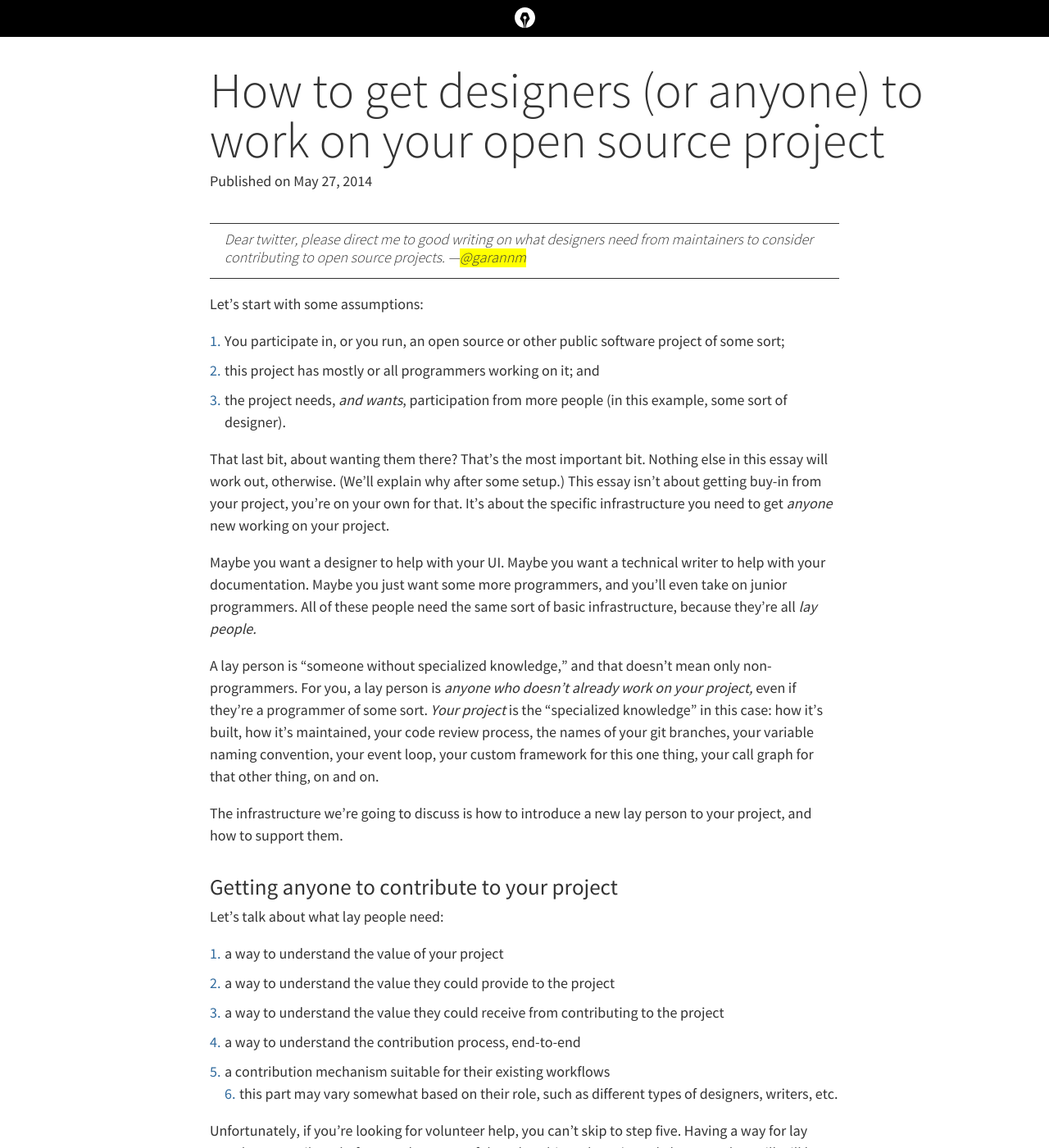
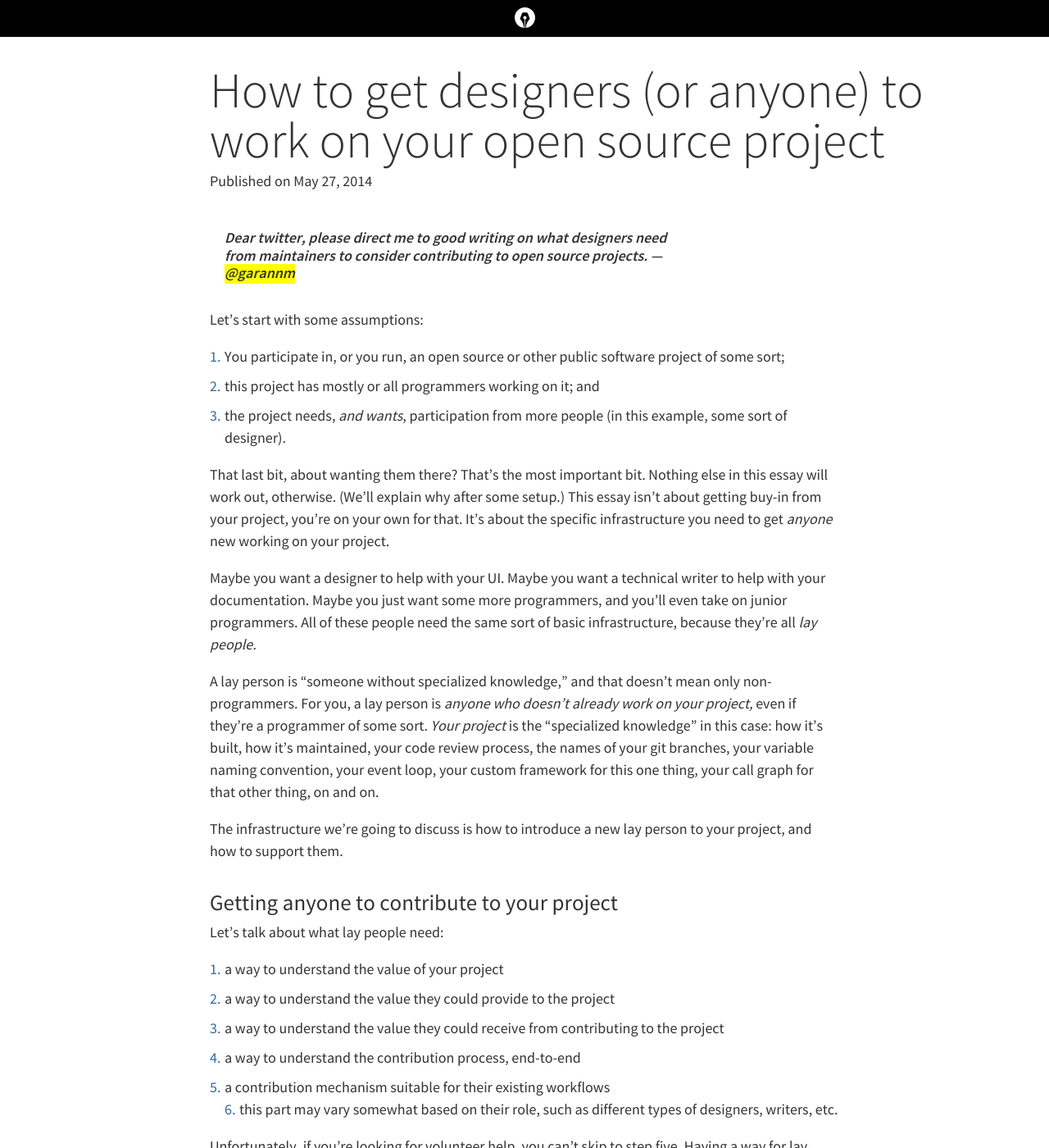
Before and after one commit to DesignOpen/designopen.github.io, a Jekyll site: the page built from blogging_about/_posts/2014-05-27-import-designers.md, in a window 1280 px wide and 1400 px high. Shown: the whole window at 82% size. Built offline with Jekyll 4.4.1, drawn with Linux system fonts in a browser that asks for light colours; comment, search, counter and statistics services are not loaded.

Commit message:
Fixed it so that jekyll will watch the Sass for you

```diff
--- a/_config.yml
+++ b/_config.yml
@@ -5,9 +5,8 @@
 excerpt_separator: <!--more-->
 markdown: kramdown
 sass:
-  style: expanded
-  deploy_style: compressed
-  compile_in_place: true
+  sass_dir: _sass
+  style: compressed
 post:
   template: _post.txt
   extension: md
--- a/css/main.css
+++ /dev/null
@@ -1,351 +0,0 @@
-/* line 2, /Users/terracomma/sites/osd/css/main.scss */
-body {
-  font: normal normal normal 1rem/1.5 'source_sans_pro', sans;
-  margin: 0;
-  font-weight: 400;
-  color: #333;
-}
-
-/* line 8, /Users/terracomma/sites/osd/css/main.scss */
-:not(p) > a {
-  color: #316b9e;
-}
-/* line 10, /Users/terracomma/sites/osd/css/main.scss */
-:not(p) > a:hover {
-  text-decoration: underline;
-}
-
-/* line 15, /Users/terracomma/sites/osd/css/main.scss */
-#globalhead {
-  background: #000;
-  padding: .5rem 0;
-  height: 2.5rem;
-  text-align: center;
-  position: fixed;
-  width: 100%;
-  top: 0;
-  z-index: 10;
-}
-/* line 24, /Users/terracomma/sites/osd/css/main.scss */
-#globalhead a:hover {
-  background: transparent;
-}
-/* line 26, /Users/terracomma/sites/osd/css/main.scss */
-#globalhead a:hover path {
-  fill: #f5f58f;
-}
-
-/* line 31, /Users/terracomma/sites/osd/css/main.scss */
-#globalheadplaceholder {
-  height: 2.5rem;
-}
-
-/* line 34, /Users/terracomma/sites/osd/css/main.scss */
-#globalfoot {
-  background: #000;
-  padding: .5rem 0;
-  text-align: center;
-  width: 100%;
-}
-/* line 39, /Users/terracomma/sites/osd/css/main.scss */
-#globalfoot ul {
-  list-style: none;
-  margin: 0;
-  padding: 0;
-}
-/* line 44, /Users/terracomma/sites/osd/css/main.scss */
-#globalfoot li {
-  display: inline-block;
-  margin: 0 .5rem;
-}
-/* line 48, /Users/terracomma/sites/osd/css/main.scss */
-#globalfoot a {
-  color: white;
-}
-
-/* line 53, /Users/terracomma/sites/osd/css/main.scss */
-.videoContainer {
-  position: relative;
-  padding-bottom: 56.25%;
-  height: 0;
-  width: 100%;
-  margin: 1em 0;
-}
-
-/* line 60, /Users/terracomma/sites/osd/css/main.scss */
-.videoContainer iframe {
-  position: absolute;
-  top: 0;
-  left: 0;
-  width: 100%;
-  height: 100%;
-}
-
-/* Article*/
-/* line 69, /Users/terracomma/sites/osd/css/main.scss */
-article, section {
-  padding: 1px 0;
-}
-
-/* line 72, /Users/terracomma/sites/osd/css/main.scss */
-.article-header, .section-header {
-  margin: 2rem 10% 0 20%;
-}
-@media (min-width: 500px) and (max-width: 800px) {
-  /* line 72, /Users/terracomma/sites/osd/css/main.scss */
-  .article-header, .section-header {
-    margin: 2rem 5% 0;
-  }
-}
-@media (max-width: 500px) {
-  /* line 72, /Users/terracomma/sites/osd/css/main.scss */
-  .article-header, .section-header {
-    margin: 2rem .25rem 0;
-  }
-}
-
-/* line 84, /Users/terracomma/sites/osd/css/main.scss */
-.home-section,
-.article-body,
-.article-footer,
-.resource-comments {
-  max-width: 800px;
-  margin: 0 20%;
-}
-@media (min-width: 500px) and (max-width: 800px) {
-  /* line 84, /Users/terracomma/sites/osd/css/main.scss */
-  .home-section,
-  .article-body,
-  .article-footer,
-  .resource-comments {
-    margin: 0 5%;
-  }
-}
-@media (max-width: 500px) {
-  /* line 84, /Users/terracomma/sites/osd/css/main.scss */
-  .home-section,
-  .article-body,
-  .article-footer,
-  .resource-comments {
-    margin: 0 1rem;
-  }
-}
-
-/* line 95, /Users/terracomma/sites/osd/css/main.scss */
-h1 {
-  font-size: 3.375rem;
-  font-weight: 200;
-  line-height: 1;
-  margin: 0 0 .25rem;
-}
-@media (max-width: 800px) {
-  /* line 95, /Users/terracomma/sites/osd/css/main.scss */
-  h1 {
-    font-size: 2rem;
-  }
-}
-
-/* line 104, /Users/terracomma/sites/osd/css/main.scss */
-h2 {
-  font-size: 1.5rem;
-  line-height: 1;
-  font-weight: 400;
-  margin: 2rem 0 .5rem;
-}
-
-/* line 110, /Users/terracomma/sites/osd/css/main.scss */
-h3 {
-  font-size: 1rem;
-  text-transform: uppercase;
-  margin: 1.5rem 0 0;
-  letter-spacing: .1rem;
-  font-weight: 600;
-}
-
-/* line 117, /Users/terracomma/sites/osd/css/main.scss */
-h4 {
-  font-size: 1rem;
-  margin: 1.5rem 0 0;
-  font-weight: 600;
-}
-
-/* line 122, /Users/terracomma/sites/osd/css/main.scss */
-h5 {
-  font-size: 1rem;
-  margin: 1.5rem 0 0;
-  font-weight: 600;
-}
-
-/* line 127, /Users/terracomma/sites/osd/css/main.scss */
-h6 {
-  font-size: 1rem;
-  margin: 1.5rem 0 0;
-  font-weight: 600;
-}
-
-/* line 132, /Users/terracomma/sites/osd/css/main.scss */
-p {
-  font-size: 1rem;
-  margin: 0 0 1rem;
-}
-
-/* line 136, /Users/terracomma/sites/osd/css/main.scss */
-p > a {
-  color: inherit;
-  background: yellow;
-}
-/* line 139, /Users/terracomma/sites/osd/css/main.scss */
-p > a:hover {
-  border-bottom: 1px solid;
-}
-
-/* line 143, /Users/terracomma/sites/osd/css/main.scss */
-a {
-  text-decoration: none;
-}
-
-/* line 146, /Users/terracomma/sites/osd/css/main.scss */
-code {
-  font-size: 80%;
-}
-
-/* line 149, /Users/terracomma/sites/osd/css/main.scss */
-blockquote {
-  font-style: italic;
-  padding: .5rem 1rem .75rem;
-  margin: 1rem 0 1rem;
-  font-size: 1.5rem;
-  line-height: 1.2;
-  font-weight: 300;
-  border-top: 1px solid;
-  border-bottom: 1px solid;
-}
-
-/* line 159, /Users/terracomma/sites/osd/css/main.scss */
-blockquote p {
-  margin: 0;
-}
-
-/* line 162, /Users/terracomma/sites/osd/css/main.scss */
-ul {
-  padding: 0 0 0 1.5rem;
-}
-
-/* line 165, /Users/terracomma/sites/osd/css/main.scss */
-article ul {
-  list-style: none;
-  padding: 0 0 0 1rem;
-}
-
-/* line 169, /Users/terracomma/sites/osd/css/main.scss */
-article ul li {
-  margin: 0 0 .5rem;
-}
-
-/* line 172, /Users/terracomma/sites/osd/css/main.scss */
-article ul li::before {
-  content: "\25ca";
-  display: inline-block;
-  width: 1rem;
-  margin: 0 0 0 -1rem;
-  color: #316b9e;
-}
-
-/* line 179, /Users/terracomma/sites/osd/css/main.scss */
-article ol {
-  padding: 0;
-  list-style: none;
-  padding: 0 0 0 1rem;
-  counter-reset: o;
-}
-
-/* line 185, /Users/terracomma/sites/osd/css/main.scss */
-article ol li {
-  counter-increment: o;
-  margin: 0 0 .5rem;
-}
-
-/* line 189, /Users/terracomma/sites/osd/css/main.scss */
-article ol li::before {
-  display: inline-block;
-  content: counter(o) ".";
-  width: 1rem;
-  margin: 0 0 0 -1rem;
-  color: #316b9e;
-}
-
-/* line 197, /Users/terracomma/sites/osd/css/main.scss */
-.footnotes ol {
-  padding: 0;
-  list-style: none;
-  padding: 0 0 0 1rem;
-  counter-reset: o;
-}
-
-/* line 203, /Users/terracomma/sites/osd/css/main.scss */
-.footnotes ol li {
-  counter-increment: o;
-  margin: 0 0 .5rem;
-}
-
-/* line 207, /Users/terracomma/sites/osd/css/main.scss */
-.footnotes ol li::before {
-  display: inline-block;
-  content: counter(o) ".";
-  width: 1rem;
-  margin: 0 0 0 -1rem;
-  color: #316b9e;
-}
-
-/* line 214, /Users/terracomma/sites/osd/css/main.scss */
-.footnotes p {
-  display: inline-block;
-  margin: 0;
-}
-
-/* line 219, /Users/terracomma/sites/osd/css/main.scss */
-.homeheader {
-  width: 100%;
-  height: 12rem;
-  background: #333;
-  color: white;
-  display: -webkit-flex;
-  -webkit-flex-direction: row;
-  -webkit-justify-content: center;
-  -webkit-align-items: center;
-  display: flex;
-  flex-direction: row;
-  justify-content: center;
-  align-items: center;
-}
-/* line 232, /Users/terracomma/sites/osd/css/main.scss */
-.homeheader h1 {
-  font-size: 2rem;
-  margin-top: 0.5rem;
-}
-@media (min-width: 800px) {
-  /* line 219, /Users/terracomma/sites/osd/css/main.scss */
-  .homeheader {
-    height: 20rem;
-  }
-}
-
-/* line 240, /Users/terracomma/sites/osd/css/main.scss */
-.homelogo {
-  margin-right: 1rem;
-  width: 6rem;
-  height: 6rem;
-}
-
-@media only screen and (max-width: 800px) {
-  /* line 248, /Users/terracomma/sites/osd/css/main.scss */
-  :root {
-    font-size: 16px;
-  }
-}
-@media only screen and (min-width: 800px) {
-  /* line 253, /Users/terracomma/sites/osd/css/main.scss */
-  :root {
-    font-size: 18px;
-  }
-}
--- a/css/main.scss
+++ b/css/main.scss
@@ -1,3 +1,8 @@
+---
+# this ensures Jekyll reads the file to be transformed into CSS later
+# only Main files contain this front matter, not partials.
+---
+
 // Defaults for the body
 body {
   font: normal normal normal 1rem/1.5 'source_sans_pro', sans;
@@ -152,9 +157,8 @@
   margin: 1rem 0 1rem;
   font-size: 1.5rem;
   line-height: 1.2;
-  font-weight: 300;
-  border-top: 1px solid;
-  border-bottom: 1px solid;
+  font-weight: 600;
+  max-width: 80%;
 }
 blockquote p{
    margin: 0;
```
Also changed, not shown: Gemfile (+8 -1 lines).
